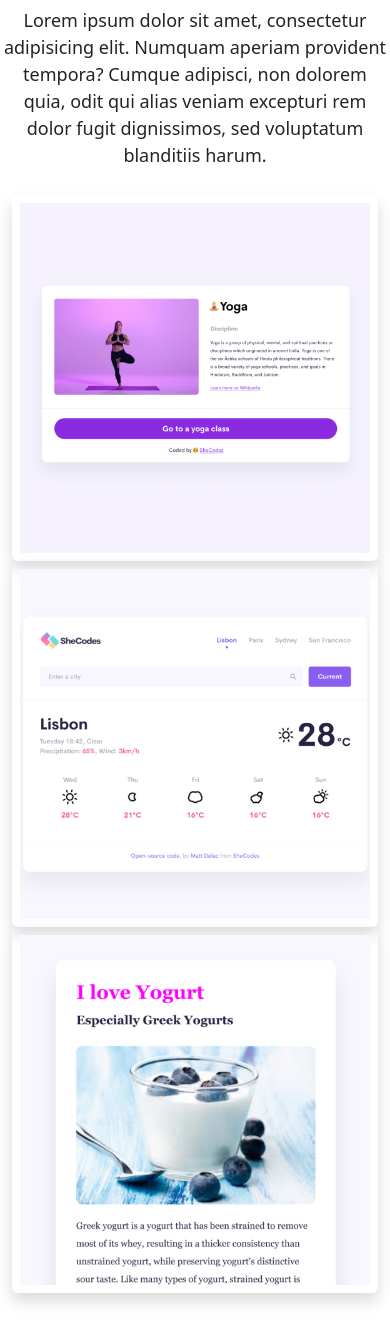
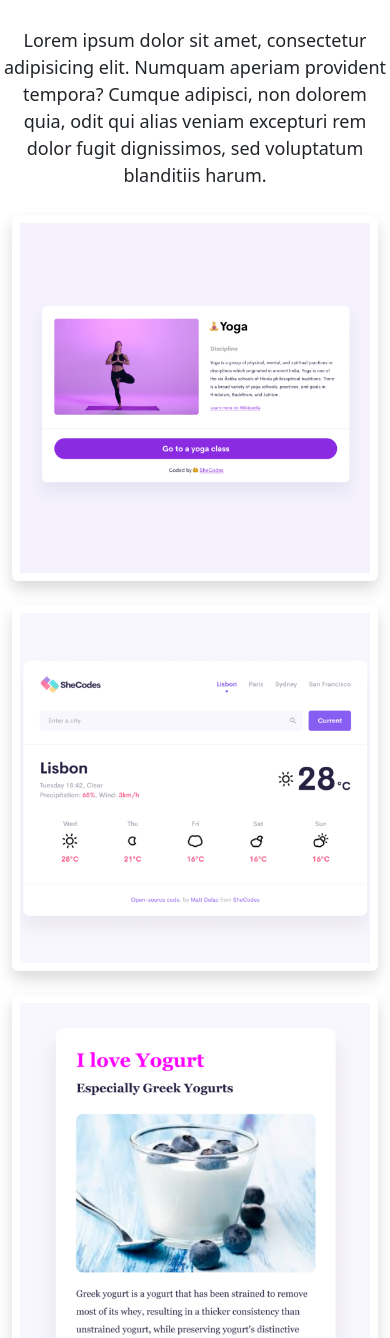
Before and after one commit to kag0224/kg-week3-hw, a website: page advanced-bootstrap-homework-challenge-forked/about.html in a window 390 px wide. Shown: the part 233-1571 px from the top of the page. Drawn offline with nearby package versions, Linux system fonts and the light colour scheme.

Commit message:
Added spacing to about page

```diff
--- a/advanced-bootstrap-homework-challenge-forked/about.html
+++ b/advanced-bootstrap-homework-challenge-forked/about.html
@@ -49,17 +49,17 @@
     </div>
     <div class="container">
       <div class="row">
-        <div class="col-md-4">
-          <img src="images/yoga.png" alt="yoga-project-image" class="img-fluid p-2 shadow rounded" /></div>
-          <div class="col-md-4">
+        <div class="col-sm-4">
+          <img src="images/yoga.png" alt="yoga-project-image" class="img-fluid p-2 mb-4 shadow rounded" /></div>
+          <div class="col-sm-4">
             <img
               src="images/weather.png" alt="weather-project-image"
-              class="img-fluid p-2 shadow rounded"
+              class="img-fluid p-2 mb-4 shadow rounded"
             /></div>
-            <div class="col-md-4">
+            <div class="col-sm-4">
               <img
                 src="images/yogurt.png" alt="yogurt-project-image"
-                class="img-fluid p-2 shadow rounded"
+                class="img-fluid p-2 mb-4 shadow rounded"
               /></div>
         </div>
       </div>
--- a/advanced-bootstrap-homework-challenge-forked/style.css
+++ b/advanced-bootstrap-homework-challenge-forked/style.css
@@ -25,6 +25,7 @@ h2 {
 h3 {
   font-size: 24px;
   opacity: 0.7;
+  margin-bottom: 30px;
 }
 
 p {
```
Also changed, not shown: advanced-bootstrap-homework-challenge-forked/index.html (+1 -1 lines).
